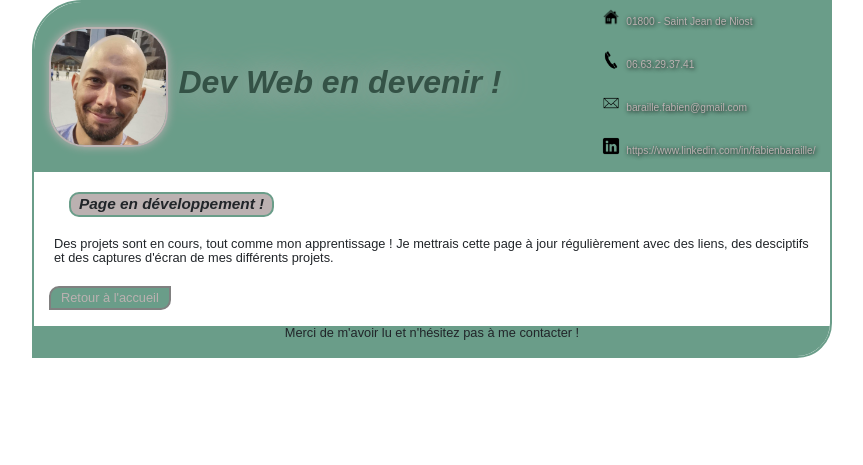
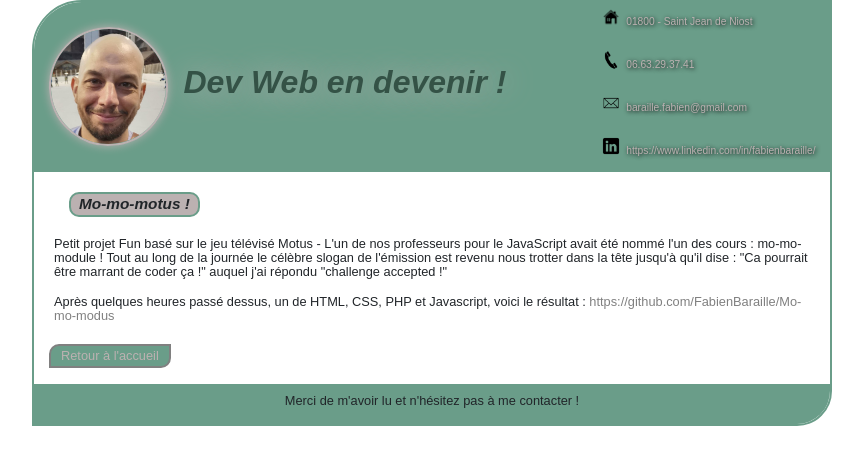
Before and after one commit to FabienBaraille/FabienBaraille.github.io, a PHP site: page /projet.html in a window 1280 px wide. Shown: the top 465 px of the page, without its empty margins (208-1071 px from the left). Run offline with PHP 8.4, Linux system fonts and the light colour scheme.

Commit message:
début des projets

```diff
--- a/CSS/style.css
+++ b/CSS/style.css
@@ -15,8 +15,9 @@ header {
     height: auto;
     border: 2px solid #BBB1B1;
     box-shadow: 0 0 10px #BBB1B1;
-    border-radius: 30%;
-    margin: 10px;
+    border-radius: 50%;
+    margin: 15px;
+    rotate: -7deg;
 }
 h1 {
     color: #345246;
@@ -72,7 +73,7 @@ li strong {
     font-size: 1em;
     font-weight: bold;
 }
-li p {
+footer p, li p {
     margin-top: 10px;
 }
 a {
--- a/projet.html
+++ b/projet.html
@@ -26,8 +26,10 @@
             </div>
         </header>
         <section>
-            <h2>Page en développement !</h2>
-            <p>Des projets sont en cours, tout comme mon apprentissage ! Je mettrais cette page à jour régulièrement avec des liens, des desciptifs et des captures d'écran de mes différents projets.</p>
+            <h2>Mo-mo-motus !</h2>
+            <p>Petit projet Fun basé sur le jeu télévisé Motus - L'un de nos professeurs pour le JavaScript avait été nommé l'un des cours : mo-mo-module ! Tout au long de la journée le célèbre slogan de l'émission est revenu nous trotter dans la tête jusqu'à qu'il dise : "Ca pourrait être marrant de coder ça !" auquel j'ai répondu "challenge accepted !"</p>
+            <p>Après quelques heures passé dessus, un de HTML, CSS, PHP et Javascript, voici le résultat : <a href="https://github.com/FabienBaraille/Mo-mo-modus" target="_blank">https://github.com/FabienBaraille/Mo-mo-modus</a></p>
+
         </section>
         <p><a class="back_home" href="./index.html">Retour à l'accueil</a></p>
         <footer>
```
